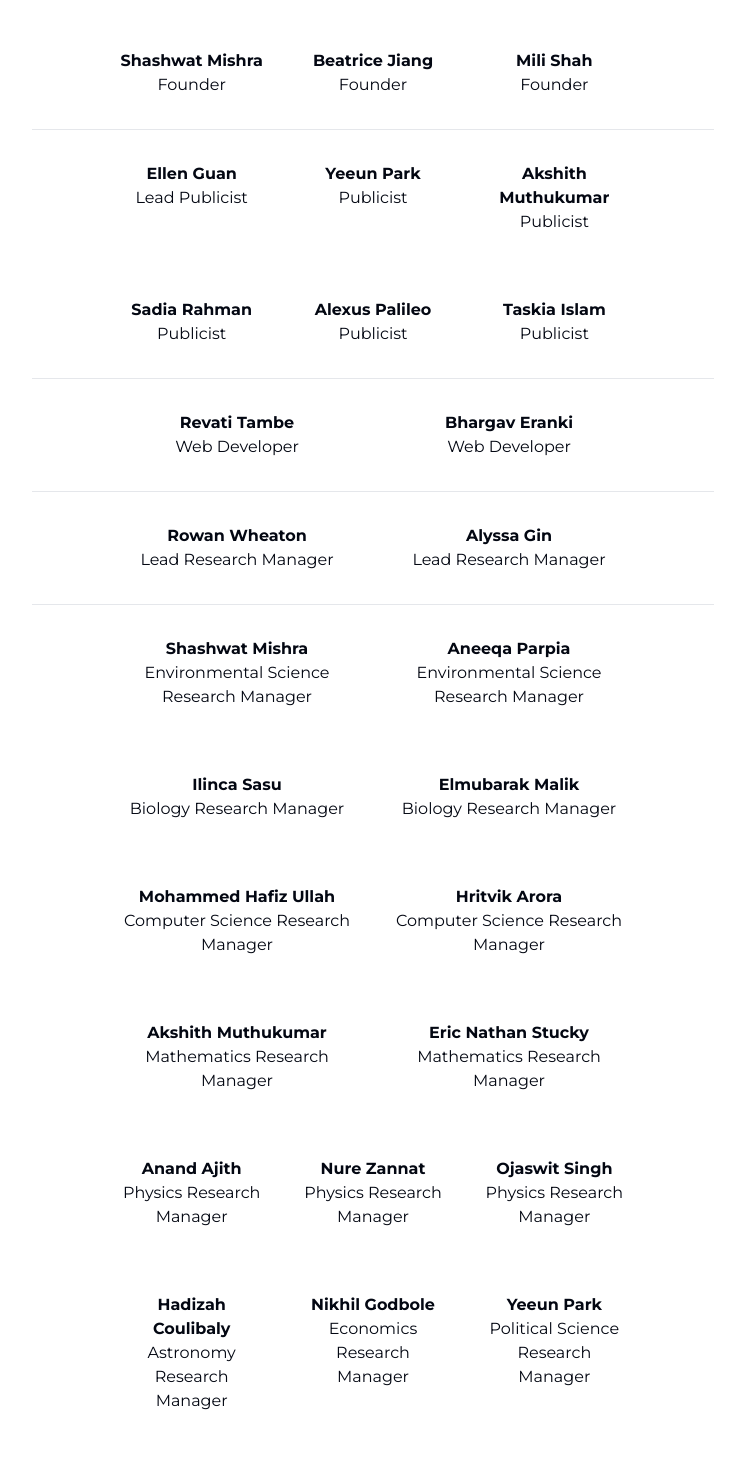
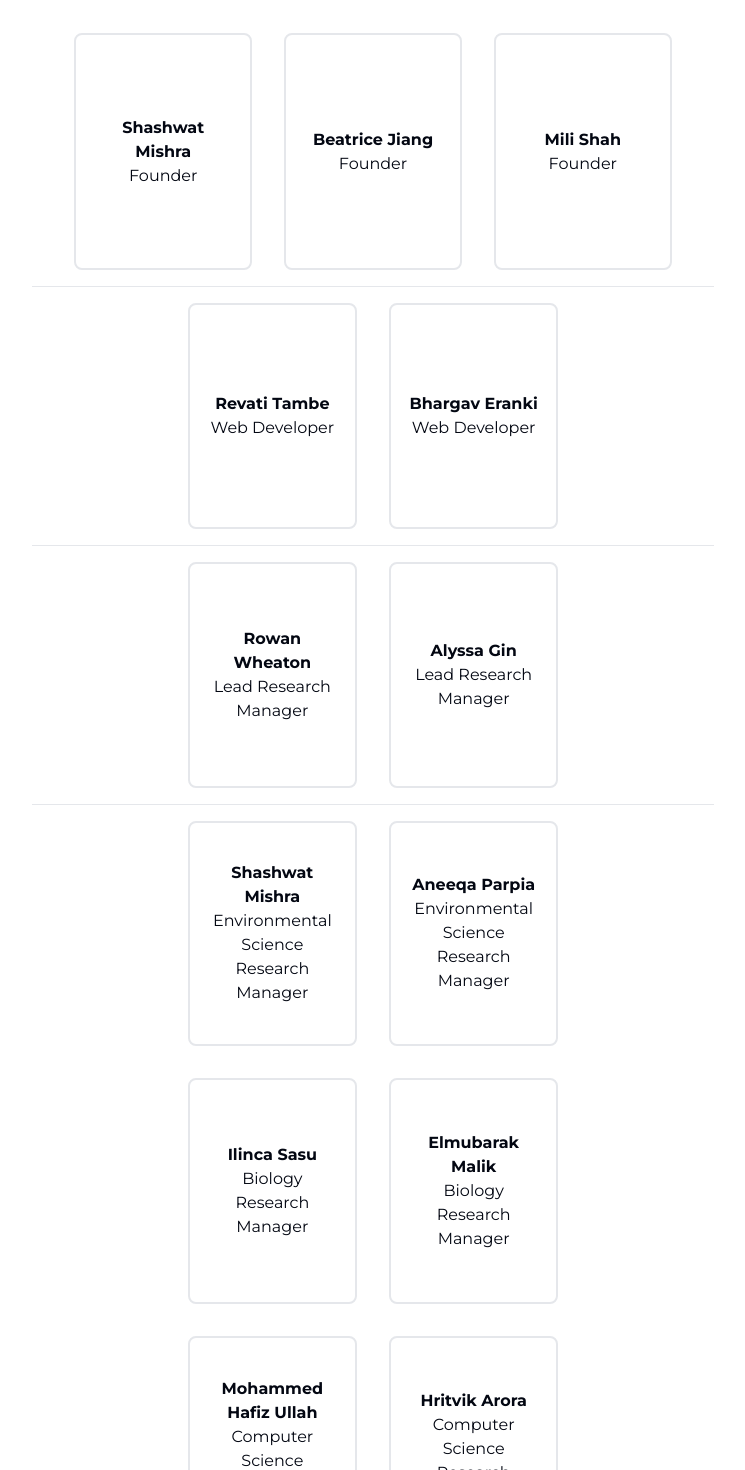
Before and after one commit to multiverseresearchers/multiverse-researchers, a React (Vite) app: page /about in a window 1280 px wide. Shown: the part 640-2110 px from the top of the page, without its empty margins (267-1012 px from the left). Built offline with nearby package versions, Linux system fonts and the light colour scheme.

Commit message:
minor changes

```diff
--- a/src/components/about/About.tsx
+++ b/src/components/about/About.tsx
@@ -29,163 +29,163 @@ const About = () => {
 				</div>
 
 				<div className='text-center md:w-[80vw]'>
-					<div className='flex flex-col md:w-1/2 m-auto justify-center md:flex-row gap-8 py-8'>
-						<div className='md:w-1/3'>
+					<div className='flex flex-col md:w-7/12 m-auto justify-center md:flex-row gap-8 py-4'>
+						<div className='md:w-1/3 aspect-[3/4] flex flex-col justify-center rounded-lg p-4 border-2'>
 							<p className='font-bold'>Shashwat Mishra</p>
 							<p>Founder</p>
 						</div>
-						<div className='md:w-1/3'>
+						<div className='md:w-1/3 aspect-[3/4] flex flex-col justify-center rounded-lg p-4 border-2'>
 							<p className='font-bold'>Beatrice Jiang</p>
 							<p>Founder</p>
 						</div>
-						<div className='md:w-1/3'>
+						<div className='md:w-1/3 aspect-[3/4] flex flex-col justify-center rounded-lg p-4 border-2'>
 							<p className='font-bold'>Mili Shah</p>
 							<p>Founder</p>
 						</div>
 					</div>
-					<hr className='md:w-2/3 m-auto' />
+                    <hr className='md:w-2/3 m-auto' />
 
-					<div className='flex flex-col md:w-1/2 m-auto justify-center md:flex-row gap-8 py-8'>
-						<div className='md:w-1/3'>
-							<p className='font-bold'>Ellen Guan</p>
-							<p>Lead Publicist</p>
-						</div>
-						<div className='md:w-1/3'>
-							<p className='font-bold'>Yeeun Park</p>
-							<p>Publicist</p>
-						</div>
-						<div className='md:w-1/3'>
-							<p className='font-bold'>Akshith Muthukumar</p>
-							<p>Publicist</p>
-						</div>
-					</div>
-					<div className='flex flex-col md:w-1/2 m-auto justify-center md:flex-row gap-8 py-8'>
-						<div className='md:w-1/3'>
-							<p className='font-bold'>Sadia Rahman</p>
-							<p>Publicist</p>
-						</div>
-						<div className='md:w-1/3'>
-							<p className='font-bold'>Alexus Palileo</p>
-							<p>Publicist</p>
-						</div>
-						<div className='md:w-1/3'>
-							<p className='font-bold'>Taskia Islam</p>
-							<p>Publicist</p>
-						</div>
-					</div>
-					<hr className='md:w-2/3 m-auto' />
-
-					<div className='flex flex-col md:w-1/2 m-auto justify-center md:flex-row gap-8 py-8'>
-						<div className='md:w-1/2'>
+					<div className='flex flex-col md:w-7/12 m-auto justify-center md:flex-row gap-8 py-4'>
+                        <div className='md:w-1/6'></div>
+						<div className='md:w-1/3 aspect-[3/4] flex flex-col justify-center rounded-lg p-4 border-2'>
 							<p className='font-bold'>Revati Tambe</p>
 							<p>Web Developer</p>
 						</div>
-						<div className='md:w-1/2'>
+						<div className='md:w-1/3 aspect-[3/4] flex flex-col justify-center rounded-lg p-4 border-2'>
 							<p className='font-bold'>Bhargav Eranki</p>
 							<p>Web Developer</p>
 						</div>
+                        <div className='md:w-1/6'></div>
 					</div>
-					<hr className='md:w-2/3 m-auto' />
+                    <hr className='md:w-2/3 m-auto' />
 
-					<div className='flex flex-col md:w-1/2 m-auto justify-center md:flex-row gap-8 py-8'>
-						<div className='md:w-1/2'>
+                    <div className='flex flex-col md:w-7/12 m-auto justify-center md:flex-row gap-8 py-4'>
+                        <div className='md:w-1/6'></div>
+						<div className='md:w-1/3 aspect-[3/4] flex flex-col justify-center rounded-lg p-4 border-2'>
 							<p className='font-bold'>Rowan Wheaton</p>
 							<p>Lead Research Manager</p>
 						</div>
-						<div className='md:w-1/2'>
+						<div className='md:w-1/3 aspect-[3/4] flex flex-col justify-center rounded-lg p-4 border-2'>
 							<p className='font-bold'>Alyssa Gin</p>
 							<p>Lead Research Manager</p>
 						</div>
+                        <div className='md:w-1/6'></div>
 					</div>
-					<hr className='md:w-2/3 m-auto' />
+                    <hr className='md:w-2/3 m-auto' />
 
-					{/* <div className='flex flex-col md:w-1/2 m-auto justify-center md:flex-row gap-8 py-8'>
-						<div className='md:w-1/3'>
-							<p className='font-bold'>Nikhil Godbole</p>
-							<p>Economics Research Manager</p>
-						</div>
-					</div>
 
-					<div className='flex flex-col md:w-1/2 m-auto justify-center md:flex-row gap-8 py-8'>
-						<div className='md:w-1/3'>
-							<p className='font-bold'>Zijun He</p>
-							<p>Astronomy Research Manager</p>
-						</div>
-					</div> */}
-					<div className='flex flex-col md:w-1/2 m-auto justify-center md:flex-row gap-8 py-8'>
-						<div className='md:w-1/2'>
+                    <div className='flex flex-col md:w-7/12 m-auto justify-center md:flex-row gap-8 py-4'>
+                        <div className='md:w-1/6'></div>
+						<div className='md:w-1/3 aspect-[3/4] flex flex-col justify-center rounded-lg p-4 border-2'>
 							<p className='font-bold'>Shashwat Mishra</p>
 							<p>Environmental Science Research Manager</p>
 						</div>
-						<div className='md:w-1/2'>
+						<div className='md:w-1/3 aspect-[3/4] flex flex-col justify-center rounded-lg p-4 border-2'>
 							<p className='font-bold'>Aneeqa Parpia</p>
 							<p>Environmental Science Research Manager</p>
 						</div>
+                        <div className='md:w-1/6'></div>
 					</div>
 
-					<div className='flex flex-col md:w-1/2 m-auto justify-center md:flex-row gap-8 py-8'>
-						<div className='md:w-1/2'>
+                    <div className='flex flex-col md:w-7/12 m-auto justify-center md:flex-row gap-8 py-4'>
+                        <div className='md:w-1/6'></div>
+						<div className='md:w-1/3 aspect-[3/4] flex flex-col justify-center rounded-lg p-4 border-2'>
 							<p className='font-bold'>Ilinca Sasu</p>
 							<p>Biology Research Manager</p>
 						</div>
-						<div className='md:w-1/2'>
+						<div className='md:w-1/3 aspect-[3/4] flex flex-col justify-center rounded-lg p-4 border-2'>
 							<p className='font-bold'>Elmubarak Malik</p>
 							<p>Biology Research Manager</p>
 						</div>
+                        <div className='md:w-1/6'></div>
 					</div>
 
-					<div className='flex flex-col md:w-1/2 m-auto justify-center md:flex-row gap-8 py-8'>
-						<div className='md:w-1/2'>
+                    <div className='flex flex-col md:w-7/12 m-auto justify-center md:flex-row gap-8 py-4'>
+                        <div className='md:w-1/6'></div>
+						<div className='md:w-1/3 aspect-[3/4] flex flex-col justify-center rounded-lg p-4 border-2'>
 							<p className='font-bold'>Mohammed Hafiz Ullah</p>
 							<p>Computer Science Research Manager</p>
 						</div>
-						<div className='md:w-1/2'>
+						<div className='md:w-1/3 aspect-[3/4] flex flex-col justify-center rounded-lg p-4 border-2'>
 							<p className='font-bold'>Hritvik Arora</p>
 							<p>Computer Science Research Manager</p>
 						</div>
+                        <div className='md:w-1/6'></div>
 					</div>
 
-					<div className='flex flex-col md:w-1/2 m-auto justify-center md:flex-row gap-8 py-8'>
-						<div className='md:w-1/2'>
+                    <div className='flex flex-col md:w-7/12 m-auto justify-center md:flex-row gap-8 py-4'>
+                        <div className='md:w-1/6'></div>
+						<div className='md:w-1/3 aspect-[3/4] flex flex-col justify-center rounded-lg p-4 border-2'>
 							<p className='font-bold'>Akshith Muthukumar</p>
 							<p>Mathematics Research Manager</p>
 						</div>
-						<div className='md:w-1/2'>
+						<div className='md:w-1/3 aspect-[3/4] flex flex-col justify-center rounded-lg p-4 border-2'>
 							<p className='font-bold'>Eric Nathan Stucky</p>
 							<p>Mathematics Research Manager</p>
 						</div>
+                        <div className='md:w-1/6'></div>
 					</div>
 
-					<div className='flex flex-col md:w-1/2 m-auto justify-center md:flex-row gap-8 py-8'>
-						<div className='md:w-1/3'>
+                    <div className='flex flex-col md:w-7/12 m-auto justify-center md:flex-row gap-8 py-4'>
+						<div className='md:w-1/3 aspect-[3/4] flex flex-col justify-center rounded-lg p-4 border-2'>
 							<p className='font-bold'>Anand Ajith</p>
 							<p>Physics Research Manager</p>
 						</div>
-						<div className='md:w-1/3'>
+						<div className='md:w-1/3 aspect-[3/4] flex flex-col justify-center rounded-lg p-4 border-2'>
 							<p className='font-bold'>Nure Zannat</p>
 							<p>Physics Research Manager</p>
 						</div>
-						<div className='md:w-1/3'>
+						<div className='md:w-1/3 aspect-[3/4] flex flex-col justify-center rounded-lg p-4 border-2'>
 							<p className='font-bold'>Ojaswit Singh</p>
 							<p>Physics Research Manager</p>
 						</div>
 					</div>
 
-					<div className='flex flex-col md:w-1/2 m-auto justify-center md:flex-row gap-8 py-8'>
-						<div className='md:w-1/3'>
+                    <div className='flex flex-col md:w-7/12 m-auto justify-center md:flex-row gap-8 py-4'>
+						<div className='md:w-1/3 aspect-[3/4] flex flex-col justify-center rounded-lg p-4 border-2'>
 							<p className='font-bold'>Hadizah Coulibaly</p>
 							<p>Astronomy Research Manager</p>
 						</div>
-						<div className='md:w-1/3'>
+						<div className='md:w-1/3 aspect-[3/4] flex flex-col justify-center rounded-lg p-4 border-2'>
 							<p className='font-bold'>Nikhil Godbole</p>
 							<p>Economics Research Manager</p>
 						</div>
-						<div className='md:w-1/3'>
+						<div className='md:w-1/3 aspect-[3/4] flex flex-col justify-center rounded-lg p-4 border-2'>
 							<p className='font-bold'>Yeeun Park</p>
 							<p>Political Science Research Manager</p>
 						</div>
 					</div>
+                    <hr className='md:w-2/3 m-auto' />
 
+
+                    <div className='flex flex-col md:w-7/12 m-auto justify-center md:flex-row gap-8 py-4'>
+						<div className='md:w-1/3 aspect-[3/4] flex flex-col justify-center rounded-lg p-4 border-2'>
+							<p className='font-bold'>Ellen Guan</p>
+							<p>Lead Social Media Manager</p>
+						</div>
+						<div className='md:w-1/3 aspect-[3/4] flex flex-col justify-center rounded-lg p-4 border-2'>
+							<p className='font-bold'>Yeeun Park</p>
+							<p>Social Media Manager</p>
+						</div>
+						<div className='md:w-1/3 aspect-[3/4] flex flex-col justify-center rounded-lg p-4 border-2'>
+							<p className='font-bold'>Akshith Muthukumar</p>
+							<p>Social Media Manager</p>
+						</div>
+					</div>
+                    <div className='flex flex-col md:w-7/12 m-auto justify-center md:flex-row gap-8 py-4'>
+						<div className='md:w-1/3 aspect-[3/4] flex flex-col justify-center rounded-lg p-4 border-2'>
+							<p className='font-bold'>Sadia Rahman</p>
+							<p>Social Media Manager</p>
+						</div>
+						<div className='md:w-1/3 aspect-[3/4] flex flex-col justify-center rounded-lg p-4 border-2'>
+							<p className='font-bold'>Alexus Palileo</p>
+							<p>Social Media Manager</p>
+						</div>
+						<div className='md:w-1/3 aspect-[3/4] flex flex-col justify-center rounded-lg p-4 border-2'>
+							<p className='font-bold'>Taskia Islam</p>
+							<p>Social Media Manager</p>
+						</div>
+					</div>
 				</div>
 				{/* <div className="p-8 w-fit">
 
--- a/src/components/home/Home.tsx
+++ b/src/components/home/Home.tsx
@@ -19,19 +19,19 @@ const Home = () => {
 					<p className='text-center w-2/3'>We are a student led organization that empowers high schoolers to engage in innovative research.</p>
 				</div>
 				<svg className='animate-bounce p-0 m-0' xmlns="http://www.w3.org/2000/svg" width="40px" height="40px" viewBox="0 0 24 24" fill="none"><path fill-rule="evenodd" clip-rule="evenodd" d="M12 3C12.5523 3 13 3.44772 13 4V17.5858L18.2929 12.2929C18.6834 11.9024 19.3166 11.9024 19.7071 12.2929C20.0976 12.6834 20.0976 13.3166 19.7071 13.7071L12.7071 20.7071C12.3166 21.0976 11.6834 21.0976 11.2929 20.7071L4.29289 13.7071C3.90237 13.3166 3.90237 12.6834 4.29289 12.2929C4.68342 11.9024 5.31658 11.9024 5.70711 12.2929L11 17.5858V4C11 3.44772 11.4477 3 12 3Z" fill="#000000" /></svg>
-                <a href="https://discord.com/invite/PRpxZ6UBNN" target="_blank"><div className="text-lg bg-pink-300 hover:bg-pink-900 hover:text-white transition-colors duration-300 rounded-full py-2 px-6 cursor-pointer my-4">JOIN US</div></a>
+                <a href="https://daztyxpv.formester.com/f/6e4ea898-ec48-41c9-9570-fbe35facdc17" target="_blank"><div className="text-lg bg-pink-300 hover:bg-pink-900 hover:text-white transition-colors duration-300 rounded-full py-2 px-6 cursor-pointer my-4">JOIN US</div></a>
             </div>
 			<div className="flex flex-col w-full items-center">
 				<Tabs defaultValue="bio" className="w-2/3 p-1">
 					<TabsList className="flex flex-row justify-evenly h-fit bg-white shadow-lg border border-gray-100 rounded-lg mb-12">
-						<TabsTrigger className="text-xs hover:bg-gray-100 focus:bg-gray-100 focus:text-blue-500 focus:font-semibold p-2" value="physics">Physics Circle</TabsTrigger>
-						<TabsTrigger className="text-xs hover:bg-gray-100 focus:bg-gray-100 focus:text-blue-500 focus:font-semibold p-2" value="bio">Biology Circle</TabsTrigger>
-						<TabsTrigger className="text-xs hover:bg-gray-100 focus:bg-gray-100 focus:text-blue-500 focus:font-semibold p-2" value="envisci">Environment Science Circle</TabsTrigger>
-						<TabsTrigger className="text-xs hover:bg-gray-100 focus:bg-gray-100 focus:text-blue-500 focus:font-semibold p-2" value="compsci">Computer Science Circle</TabsTrigger>
-                        <TabsTrigger className="text-xs hover:bg-gray-100 focus:bg-gray-100 focus:text-blue-500 focus:font-semibold p-2" value="econ">Economics Circle</TabsTrigger>
-                        <TabsTrigger className="text-xs hover:bg-gray-100 focus:bg-gray-100 focus:text-blue-500 focus:font-semibold p-2" value="astronomy">Astronomy Circle</TabsTrigger>
-                        <TabsTrigger className="text-xs hover:bg-gray-100 focus:bg-gray-100 focus:text-blue-500 focus:font-semibold p-2" value="polisci">Political Science Circle</TabsTrigger>
-                        <TabsTrigger className="text-xs hover:bg-gray-100 focus:bg-gray-100 focus:text-blue-500 focus:font-semibold p-2" value="math">Mathematics Circle</TabsTrigger>
+						<TabsTrigger className="text-xs hover:bg-gray-100 focus:bg-gray-100 focus:text-blue-500 focus:font-semibold p-2" value="physics">Physics Group</TabsTrigger>
+						<TabsTrigger className="text-xs hover:bg-gray-100 focus:bg-gray-100 focus:text-blue-500 focus:font-semibold p-2" value="bio">Biology Group</TabsTrigger>
+						<TabsTrigger className="text-xs hover:bg-gray-100 focus:bg-gray-100 focus:text-blue-500 focus:font-semibold p-2" value="envisci">Environment Science Group</TabsTrigger>
+						<TabsTrigger className="text-xs hover:bg-gray-100 focus:bg-gray-100 focus:text-blue-500 focus:font-semibold p-2" value="compsci">Computer Science Group</TabsTrigger>
+                        <TabsTrigger className="text-xs hover:bg-gray-100 focus:bg-gray-100 focus:text-blue-500 focus:font-semibold p-2" value="econ">Economics Group</TabsTrigger>
+                        <TabsTrigger className="text-xs hover:bg-gray-100 focus:bg-gray-100 focus:text-blue-500 focus:font-semibold p-2" value="astronomy">Astronomy Group</TabsTrigger>
+                        <TabsTrigger className="text-xs hover:bg-gray-100 focus:bg-gray-100 focus:text-blue-500 focus:font-semibold p-2" value="polisci">Political Science Group</TabsTrigger>
+                        <TabsTrigger className="text-xs hover:bg-gray-100 focus:bg-gray-100 focus:text-blue-500 focus:font-semibold p-2" value="math">Mathematics Group</TabsTrigger>
 					</TabsList>
 
                     {/* WAITING FOR MATH, PHYSICS, AND CS RESPONSES */}
--- a/src/components/navbar/Navbar.tsx
+++ b/src/components/navbar/Navbar.tsx
@@ -26,7 +26,7 @@ const Navbar = () => {
     					<NavItem to="/papers" currentPath={location.pathname}>PAPERS</NavItem>
     					<NavItem to="/contact" currentPath={location.pathname}>CONTACT</NavItem>
                     </div>
-                    <a className='font-bold' href="https://discord.gg/PRpxZ6UBNN" target="_blank"><div className='bg-pink-300 rounded-full py-4 px-8 hover:bg-pink-900 hover:text-white transition-colors duration-300 cursor-pointer'>JOIN</div></a>
+                    <a className='font-bold' href="https://daztyxpv.formester.com/f/6e4ea898-ec48-41c9-9570-fbe35facdc17" target="_blank"><div className='bg-pink-300 rounded-full py-4 px-8 hover:bg-pink-900 hover:text-white transition-colors duration-300 cursor-pointer'>JOIN</div></a>
 						{/* <svg xmlns="http://www.w3.org/2000/svg" width="2.5em" height="2.5em" className="bi bi-discord p-0 m-0 hover:fill-blue-900 fill-blue-600 transition-all duration-500" viewBox="0 0 16 16"> <path d="M13.545 2.907a13.227 13.227 0 0 0-3.257-1.011.05.05 0 0 0-.052.025c-.141.25-.297.577-.406.833a12.19 12.19 0 0 0-3.658 0 8.258 8.258 0 0 0-.412-.833.051.051 0 0 0-.052-.025c-1.125.194-2.22.534-3.257 1.011a.041.041 0 0 0-.021.018C.356 6.024-.213 9.047.066 12.032c.001.014.01.028.021.037a13.276 13.276 0 0 0 3.995 2.02.05.05 0 0 0 .056-.019c.308-.42.582-.863.818-1.329a.05.05 0 0 0-.01-.059.051.051 0 0 0-.018-.011 8.875 8.875 0 0 1-1.248-.595.05.05 0 0 1-.02-.066.051.051 0 0 1 .015-.019c.084-.063.168-.129.248-.195a.05.05 0 0 1 .051-.007c2.619 1.196 5.454 1.196 8.041 0a.052.052 0 0 1 .053.007c.08.066.164.132.248.195a.051.051 0 0 1-.004.085 8.254 8.254 0 0 1-1.249.594.05.05 0 0 0-.03.03.052.052 0 0 0 .003.041c.24.465.515.909.817 1.329a.05.05 0 0 0 .056.019 13.235 13.235 0 0 0 4.001-2.02.049.049 0 0 0 .021-.037c.334-3.451-.559-6.449-2.366-9.106a.034.034 0 0 0-.02-.019Zm-8.198 7.307c-.789 0-1.438-.724-1.438-1.612 0-.889.637-1.613 1.438-1.613.807 0 1.45.73 1.438 1.613 0 .888-.637 1.612-1.438 1.612Zm5.316 0c-.788 0-1.438-.724-1.438-1.612 0-.889.637-1.613 1.438-1.613.807 0 1.451.73 1.438 1.613 0 .888-.631 1.612-1.438 1.612Z"></path></svg> */}
 				</ul>
 				<div className='block lg:hidden'><Hamburger toggled={isOpen} toggle={setOpen} /></div> {/* add search bar feature */}
--- a/src/components/research/Research.tsx
+++ b/src/components/research/Research.tsx
@@ -4,8 +4,8 @@ const Research = () => {
 	return (
 		<div>
 			<div className='flex flex-col items-center justify-center'>
-				<h1 className='pt-8 text-center text-2xl md:text-3xl lg:text-4xl py-4'><span className="font-semibold">Current Research Projects</span></h1>
-				<p>Take a look around to explore our current endeavors!</p>
+				<h1 className='pt-8 text-center text-2xl md:text-3xl lg:text-4xl py-4'><span className="font-semibold">Current Research Groups</span></h1>
+				<p className='text-center w-4/5 md:w-1/2'>Each group is led by 1-2 experienced research managers who guide a team of approximately 10 members in conducting original research and writing a paper on a specific topic. The majority of participants are novice researchers, for whom this will be their first research project.</p>
 			</div>
 
 			<div className='flex flex-col items-center justify-center'>
```
